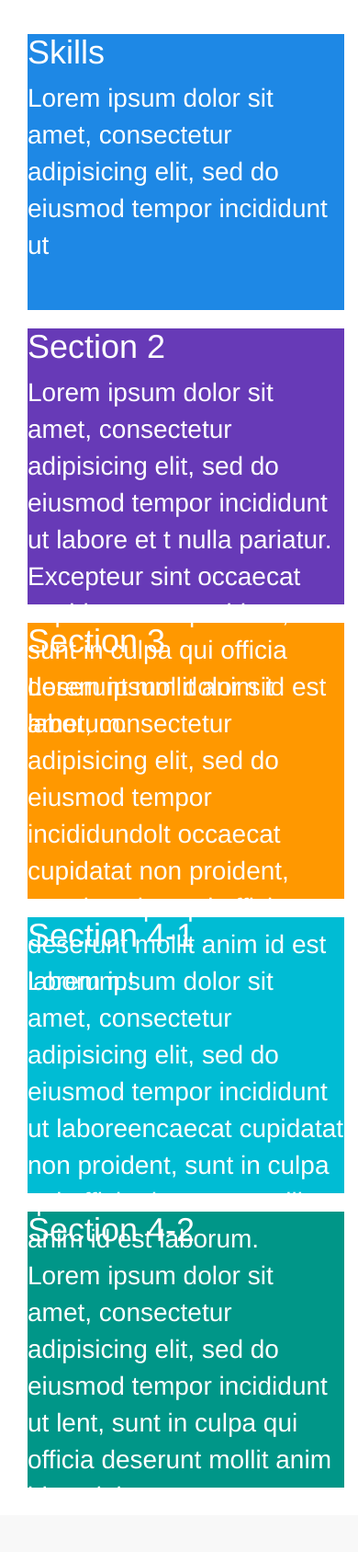
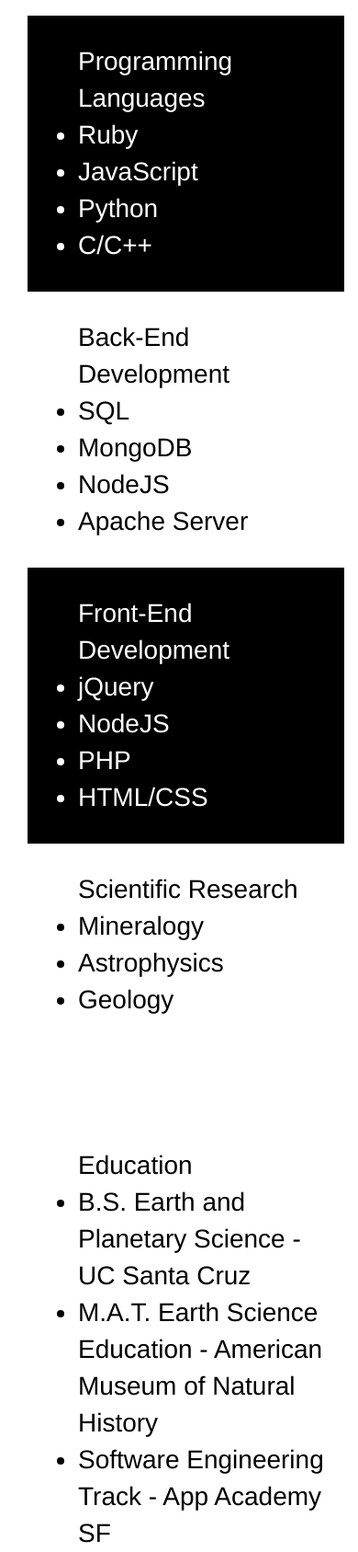
Before and after one commit to reidjs/web, a PHP site: page /cv.php in a window 390 px wide. Shown: the part 55-1742 px from the top of the page at 92% size. Before the commit the page ends 1672 px from the top, so only its background shows below. Run offline with PHP 8.4, Linux system fonts and the light colour scheme; some libraries are stand-ins or nearby versions.

Commit message:
updated resume styles and listed general CV stuff like research, education, etc

```diff
--- a/assets/styles/cvstyle.css
+++ b/assets/styles/cvstyle.css
@@ -5,28 +5,42 @@
 body {
   position:relative;
 }
-div.col-sm-9 div{
+div.col-sm-10 div{
     height: 300px;
     font-size: 28px;
 }
+ul div.container{
+  /*margin: 0 auto;*/
+  /*margin-top: 20px;*/
+
+  /*font-size:32px;*/
+}
+div > ul {
+  margin-top: 30px;
+}
 ul.nav-stacked {
   position:fixed;
+  font-size: 16px;
 }
+/*#myScrollspy {
+  position:fixed;
+}*/
 /*#myScrollspy {
   margin-top: 400px;
 }*/
 /*nav.col-sm-3 {
   position: relative;
 }*/
-#section1 {color: #fff; background-color: #1E88E5;}
-#section2 {color: #fff; background-color: #673ab7;}
-#section3 {color: #fff; background-color: #ff9800;}
-#section41 {color: #fff; background-color: #00bcd4;}
-#section42 {color: #fff; background-color: #009688;}
+#section1 {color: #fff; background-color: #000;}
+#section2 {color: #000; background-color: #fff;}
+#section3 {color: #fff; background-color: #000;}
+#section4 {color: #000; background-color: #fff;}
+#section5 {color: #fff; background-color: #000;}
+#section5 {color: #000; background-color: #fff;}
 
 
 @media screen and (max-width: 810px) {
-  #section1, #section2, #section3, #section41, #section42  {
+  #section1, #section2, #section3, #section4, #section5  {
       margin-left: 15px;
   }
 }
--- a/cv.php
+++ b/cv.php
@@ -1,40 +1,63 @@
+<!-- ODD BEHAVIOUR: The second to last div is always skipped in the
+sidenav and does not become active when scrolled to.  -->
+
   <?php include("partials/header.html"); ?>
   <link rel="stylesheet" href="assets/styles/cvstyle.css">
   <body data-spy="scroll" data-target="#myScrollspy" data-offset="20">
-    <a name="top"></a>
     <div class="container">
       <div class="row">
-        <nav class="col-sm-3 hidden-xs" id="myScrollspy">
+        <nav class="col-sm-2 hidden-xs" id="myScrollspy">
           <ul class="nav nav-stacked">
             <li class="active"><a href="#top">Top</a></li>
-            <li><a href="#section1">Skills</a></li>
-            <li><a href="#section2">Section 2</a></li>
-            <li><a href="#section3">Section 3</a></li>
+            <li><a href="#section1">Programming</a></li>
+            <li><a href="#section2">Back-End</a></li>
+            <li><a href="#section3">Front-End</a></li>
+            <li><a href="#section4">Science</a></li>
+            <li><a href="#section5">Education</a></li>
           </ul>
         </nav>
 
-        <div class="col-sm-9 col-xs-12">
-          <div id="section1">
-            <h1>Skills</h1>
-            <p>Lorem ipsum dolor sit amet, consectetur adipisicing elit, sed do eiusmod tempor incididunt ut </p>
+        <div class="col-sm-10 col-xs-12">
+          <div id="section1" class="container">
+            <!-- <div class="container"> -->
+              <ul>Programming Languages
+                <li>Ruby</li>
+                <li>JavaScript</li>
+                <li>Python</li>
+                <li>C/C++</li>
+              </ul>
+            <!-- </div> -->
           </div>
-          <div id="section2">
-            <h1>Section 2</h1>
-            <p>Lorem ipsum dolor sit amet, consectetur adipisicing elit, sed do eiusmod tempor incididunt ut labore et t nulla pariatur. Excepteur sint occaecat cupidatat non proident, sunt in culpa qui officia deserunt mollit anim id est laborum.</p>
+          <div id="section2" class="container">
+            <ul>Back-End Development
+              <li>SQL</li>
+              <li>MongoDB</li>
+              <li>NodeJS</li>
+              <li>Apache Server</li>
+            </ul>
           </div>
-          <div id="section3">
-            <h1>Section 3</h1>
-            <p>Lorem ipsum dolor sit amet, consectetur adipisicing elit, sed do eiusmod tempor incididundolt occaecat cupidatat non proident, sunt in culpa qui officia deserunt mollit anim id est laborum.!</p>
+          <div id="section3" class="container">
+            <ul>Front-End Development
+              <li>jQuery</li>
+              <li>NodeJS</li>
+              <li>PHP</li>
+              <li>HTML/CSS</li>
+            </ul>
           </div>
-          <div id="section41">
-            <h1>Section 4-1</h1>
-            <p>Lorem ipsum dolor sit amet, consectetur adipisicing elit, sed do eiusmod tempor incididunt ut laboreencaecat cupidatat non proident, sunt in culpa qui officia deserunt mollit anim id est laborum.</p>
+          <div id="section4" class="container">
+            <ul>Scientific Research
+              <li>Mineralogy</li>
+              <li>Astrophysics</li>
+              <li>Geology</li>
+            </ul>
           </div>
-          <div id="section42">
-            <h1>Section 4-2</h1>
-            <p>Lorem ipsum dolor sit amet, consectetur adipisicing elit, sed do eiusmod tempor incididunt ut lent, sunt in culpa qui officia deserunt mollit anim id est laborum.</p>
+          <div id="section5" class="container">
+            <ul>Education
+              <li>B.S. Earth and Planetary Science - UC Santa Cruz</li>
+              <li>M.A.T. Earth Science Education - American Museum of Natural History</li>
+              <li>Software Engineering Track - App Academy SF</li>
+            </ul>
           </div>
-        </div>
       </div>
     </div>
     <!-- <script type="text/javascript" src="assets/js/topofscreen.js"></script> -->
--- a/partials/header.html
+++ b/partials/header.html
@@ -14,6 +14,7 @@
 
   </head>
   <body>
+    <a name="top"></a>
     <nav class="navbar navbar-default" id="navbar" >
     <div class="container-fluid">
       <!-- Brand and toggle get grouped for better mobile display -->
```
